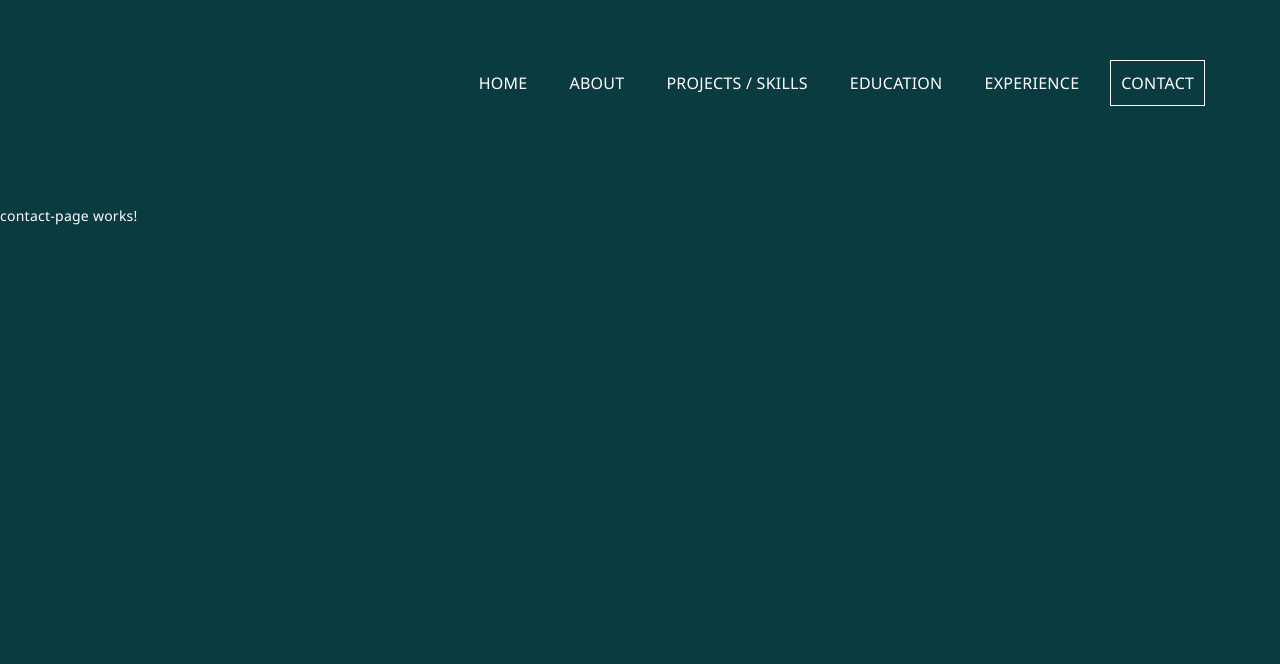
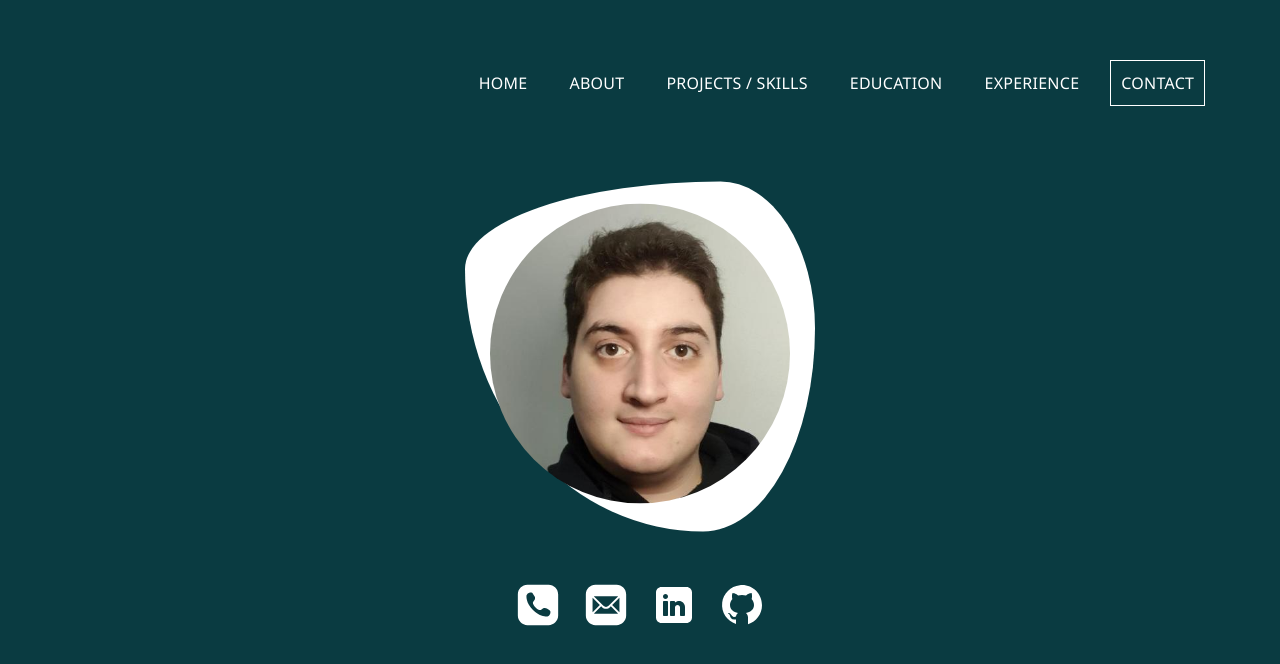
Before and after one commit to LucasBilbao/CV, an Angular app: page /contact in a window 1280 px wide. Shown: the top 664 px of the page. Built offline with nearby package versions, Linux system fonts and the light colour scheme.

Commit message:
feat: add contact page

```diff
--- /dev/null
+++ b/src/app/icons/github/github.component.ts
@@ -0,0 +1,21 @@
+import { Component } from '@angular/core';
+
+@Component({
+  selector: 'cv-github',
+  imports: [],
+  template: `
+    <svg
+      xmlns="http://www.w3.org/2000/svg"
+      viewBox="0 0 24 24"
+      width="48px"
+      height="48px"
+    >
+      <path
+        d="M10.9,2.1c-4.6,0.5-8.3,4.2-8.8,8.7c-0.6,5,2.5,9.3,6.9,10.7v-2.3c0,0-0.4,0.1-0.9,0.1c-1.4,0-2-1.2-2.1-1.9 c-0.1-0.4-0.3-0.7-0.6-1C5.1,16.3,5,16.3,5,16.2C5,16,5.3,16,5.4,16c0.6,0,1.1,0.7,1.3,1c0.5,0.8,1.1,1,1.4,1c0.4,0,0.7-0.1,0.9-0.2 c0.1-0.7,0.4-1.4,1-1.8c-2.3-0.5-4-1.8-4-4c0-1.1,0.5-2.2,1.2-3C7.1,8.8,7,8.3,7,7.6C7,7.2,7,6.6,7.3,6c0,0,1.4,0,2.8,1.3 C10.6,7.1,11.3,7,12,7s1.4,0.1,2,0.3C15.3,6,16.8,6,16.8,6C17,6.6,17,7.2,17,7.6c0,0.8-0.1,1.2-0.2,1.4c0.7,0.8,1.2,1.8,1.2,3 c0,2.2-1.7,3.5-4,4c0.6,0.5,1,1.4,1,2.3v3.3c4.1-1.3,7-5.1,7-9.5C22,6.1,16.9,1.4,10.9,2.1z"
+        fill="white"
+      />
+    </svg>
+  `,
+  styles: ``,
+})
+export class GithubComponent {}
--- /dev/null
+++ b/src/app/icons/linkedin/linkedin.component.ts
@@ -0,0 +1,21 @@
+import { Component } from '@angular/core';
+
+@Component({
+  selector: 'cv-linkedin',
+  imports: [],
+  template: `
+    <svg
+      xmlns="http://www.w3.org/2000/svg"
+      viewBox="0 0 48 48"
+      width="48px"
+      height="48px"
+    >
+      <path
+        d="M36.5,6h-25C8.468,6,6,8.468,6,11.5v25c0,3.032,2.468,5.5,5.5,5.5h25c3.032,0,5.5-2.468,5.5-5.5v-25	C42,8.468,39.532,6,36.5,6z M18,34c0,0.553-0.447,1-1,1h-3c-0.553,0-1-0.447-1-1V21c0-0.553,0.447-1,1-1h3c0.553,0,1,0.447,1,1V34z M15.5,18c-1.381,0-2.5-1.119-2.5-2.5c0-1.381,1.119-2.5,2.5-2.5s2.5,1.119,2.5,2.5C18,16.881,16.881,18,15.5,18z M35,34	c0,0.553-0.447,1-1,1h-3c-0.553,0-1-0.447-1-1v-7.5c0-1.379-1.121-2.5-2.5-2.5S25,25.121,25,26.5V34c0,0.553-0.447,1-1,1h-3	c-0.553,0-1-0.447-1-1V21c0-0.553,0.447-1,1-1h3c0.553,0,1,0.447,1,1v0.541C26.063,20.586,27.462,20,29,20c3.309,0,6,2.691,6,6V34z"
+        fill="white"
+      />
+    </svg>
+  `,
+  styles: ``,
+})
+export class LinkedinComponent {}
--- /dev/null
+++ b/src/app/icons/mail/mail.component.ts
@@ -0,0 +1,21 @@
+import { Component } from '@angular/core';
+
+@Component({
+  selector: 'cv-mail',
+  imports: [],
+  template: `
+    <svg
+      xmlns="http://www.w3.org/2000/svg"
+      viewBox="0 0 50 50"
+      width="48px"
+      height="48px"
+    >
+      <path
+        d="M 14 4 C 8.4886661 4 4 8.4886661 4 14 L 4 36 C 4 41.511334 8.4886661 46 14 46 L 36 46 C 41.511334 46 46 41.511334 46 36 L 46 14 C 46 8.4886661 41.511334 4 36 4 L 14 4 z M 13 16 L 37 16 C 37.18 16 37.349766 16.020312 37.509766 16.070312 L 27.679688 25.890625 C 26.199688 27.370625 23.790547 27.370625 22.310547 25.890625 L 12.490234 16.070312 C 12.650234 16.020312 12.82 16 13 16 z M 11.070312 17.490234 L 18.589844 25 L 11.070312 32.509766 C 11.020312 32.349766 11 32.18 11 32 L 11 18 C 11 17.82 11.020312 17.650234 11.070312 17.490234 z M 38.929688 17.490234 C 38.979688 17.650234 39 17.82 39 18 L 39 32 C 39 32.18 38.979687 32.349766 38.929688 32.509766 L 31.400391 25 L 38.929688 17.490234 z M 20 26.410156 L 20.890625 27.310547 C 22.020625 28.440547 23.510234 29 24.990234 29 C 26.480234 29 27.959844 28.440547 29.089844 27.310547 L 29.990234 26.410156 L 37.509766 33.929688 C 37.349766 33.979688 37.18 34 37 34 L 13 34 C 12.82 34 12.650234 33.979687 12.490234 33.929688 L 20 26.410156 z"
+        fill="white"
+      />
+    </svg>
+  `,
+  styles: ``,
+})
+export class MailComponent {}
--- /dev/null
+++ b/src/app/icons/phone/phone.component.ts
@@ -0,0 +1,20 @@
+import { Component } from '@angular/core';
+
+@Component({
+  selector: 'cv-phone',
+  imports: [],
+  template: `
+    <svg
+      xmlns="http://www.w3.org/2000/svg"
+      viewBox="0 0 50 50"
+      width="48px"
+      height="48px"
+    >
+      <path
+        d="M 14 3.9902344 C 8.4886661 3.9902344 4 8.4789008 4 13.990234 L 4 35.990234 C 4 41.501568 8.4886661 45.990234 14 45.990234 L 36 45.990234 C 41.511334 45.990234 46 41.501568 46 35.990234 L 46 13.990234 C 46 8.4789008 41.511334 3.9902344 36 3.9902344 L 14 3.9902344 z M 18.005859 12.033203 C 18.633859 12.060203 19.210594 12.414031 19.558594 12.957031 C 19.954594 13.575031 20.569141 14.534156 21.369141 15.785156 C 22.099141 16.926156 22.150047 18.399844 21.498047 19.589844 L 20.033203 21.673828 C 19.637203 22.237828 19.558219 22.959703 19.824219 23.595703 C 20.238219 24.585703 21.040797 26.107203 22.466797 27.533203 C 23.892797 28.959203 25.414297 29.761781 26.404297 30.175781 C 27.040297 30.441781 27.762172 30.362797 28.326172 29.966797 L 30.410156 28.501953 C 31.600156 27.849953 33.073844 27.901859 34.214844 28.630859 C 35.465844 29.430859 36.424969 30.045406 37.042969 30.441406 C 37.585969 30.789406 37.939797 31.366141 37.966797 31.994141 C 38.120797 35.558141 35.359641 37.001953 34.556641 37.001953 C 34.000641 37.001953 27.316344 37.761656 19.777344 30.222656 C 12.238344 22.683656 12.998047 15.999359 12.998047 15.443359 C 12.998047 14.640359 14.441859 11.879203 18.005859 12.033203 z"
+        fill="white"
+      />
+    </svg>
+  `,
+})
+export class PhoneComponent {}
--- a/src/app/pages/components/Contact/Contact.component.html
+++ b/src/app/pages/components/Contact/Contact.component.html
@@ -1 +1,39 @@
-<p>contact-page works!</p>
+<section class="center">
+  <div class="profile_animator_wrapper">
+    <div class="profile_img_wrapper">
+      <div class="img_bkg"></div>
+      <img
+        src="../../../../assets/Luka_Bilbao-Munios.jpg"
+        alt="Luka Bilbao-Munios head-shot"
+      />
+    </div>
+  </div>
+  <ul class="contacts">
+    <li>
+      <a href="tel:+995558555390" (click)="copyToClipboard('+995558555390')">
+        <cv-phone />
+      </a>
+    </li>
+    <li>
+      <a
+        href="mailto:lucasbm789@gmail.com"
+        (click)="copyToClipboard('lucasbm789@gmail.com')"
+      >
+        <cv-mail />
+      </a>
+    </li>
+    <li>
+      <a
+        href="https://www.linkedin.com/in/luka-bilbao-munios-09b58a229/"
+        target="_blank"
+      >
+        <cv-linkedin />
+      </a>
+    </li>
+    <li>
+      <a href="https://github.com/LucasBilbao" target="_blank">
+        <cv-github />
+      </a>
+    </li>
+  </ul>
+</section>
--- a/src/app/pages/components/Contact/Contact.component.scss
+++ b/src/app/pages/components/Contact/Contact.component.scss
@@ -0,0 +1,28 @@
+@use "../../../../globals.scss" as globals;
+
+section.center {
+  display: flex;
+  flex-direction: column;
+  align-items: center;
+  row-gap: globals.pxToRem(75);
+
+  div.profile_animator_wrapper {
+    align-self: center;
+  }
+
+  ul.contacts {
+    display: flex;
+    column-gap: globals.pxToRem(20);
+    justify-content: center;
+    align-items: center;
+  }
+
+  @media screen and (max-width: 1100px) {
+    margin-top: globals.pxToRem(0);
+    flex-direction: column;
+
+    p {
+      margin-left: 0;
+    }
+  }
+}
--- a/src/app/pages/components/Contact/Contact.component.ts
+++ b/src/app/pages/components/Contact/Contact.component.ts
@@ -1,8 +1,23 @@
 import { Component } from '@angular/core';
+import { PhoneComponent } from '../../../icons/phone/phone.component';
+import { MailComponent } from '../../../icons/mail/mail.component';
+import { LinkedinComponent } from '../../../icons/linkedin/linkedin.component';
+import { GithubComponent } from '../../../icons/github/github.component';
+import { MatSnackBar } from '@angular/material/snack-bar';
 
 @Component({
   selector: 'cv-contact',
   templateUrl: './Contact.component.html',
   styleUrl: './Contact.component.scss',
+  imports: [PhoneComponent, MailComponent, LinkedinComponent, GithubComponent],
 })
-export class ContactComponent {}
+export class ContactComponent {
+  constructor(private snackBar: MatSnackBar) {}
+
+  public async copyToClipboard(value: string) {
+    await navigator.clipboard.writeText(value);
+    this.snackBar.open('Copied', undefined, {
+      duration: 2750,
+    });
+  }
+}
--- a/src/styles.scss
+++ b/src/styles.scss
@@ -147,3 +147,18 @@ div.profile_animator_wrapper {
     border-radius: 73% 27% 32% 68% / 25% 42% 58% 75%;
   }
 }
+
+.mdc-snackbar__surface {
+  padding: 0 !important;
+  simple-snack-bar {
+    * {
+      &:first-child {
+        text-align: center;
+      }
+
+      &:not(:first-child) {
+        display: none;
+      }
+    }
+  }
+}
```
